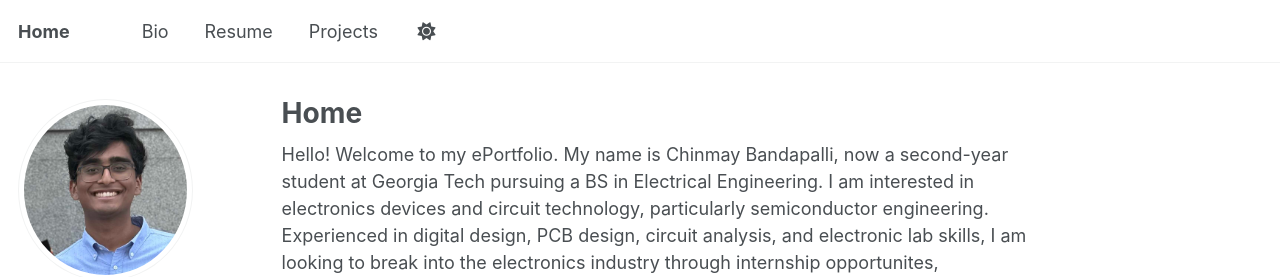
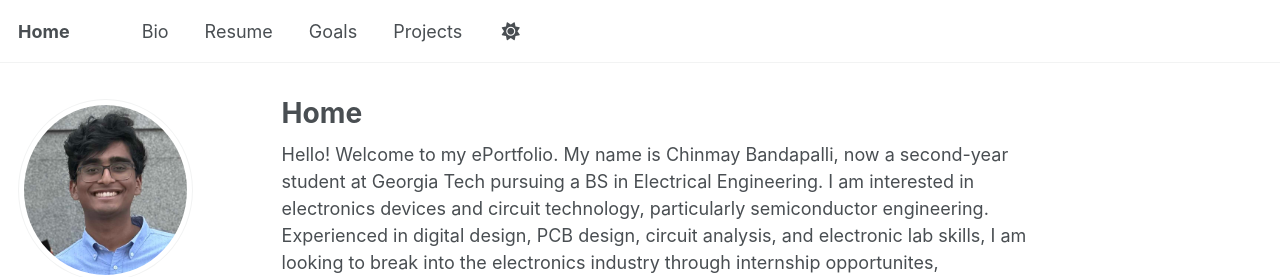
Before and after one commit to chinmaybandapalli/chinmaybandapalli.github.io, a Jekyll site: the page built from _pages/about.md, in a window 1280 px wide. Shown: the top 277 px of the page. Built offline with Jekyll 4.4.1, drawn with Linux system fonts in a browser that asks for light colours; a script that is not in the unit is left out.

Commit message:
Update navigation.yml
Added goals section

```diff
--- a/_data/navigation.yml
+++ b/_data/navigation.yml
@@ -14,5 +14,8 @@ main:
   - title: "Resume"
     url: /cv/
 
+  - title: "Goals"
+    url: /goals/
+
   - title: "Projects"
     url: /projects/
```
